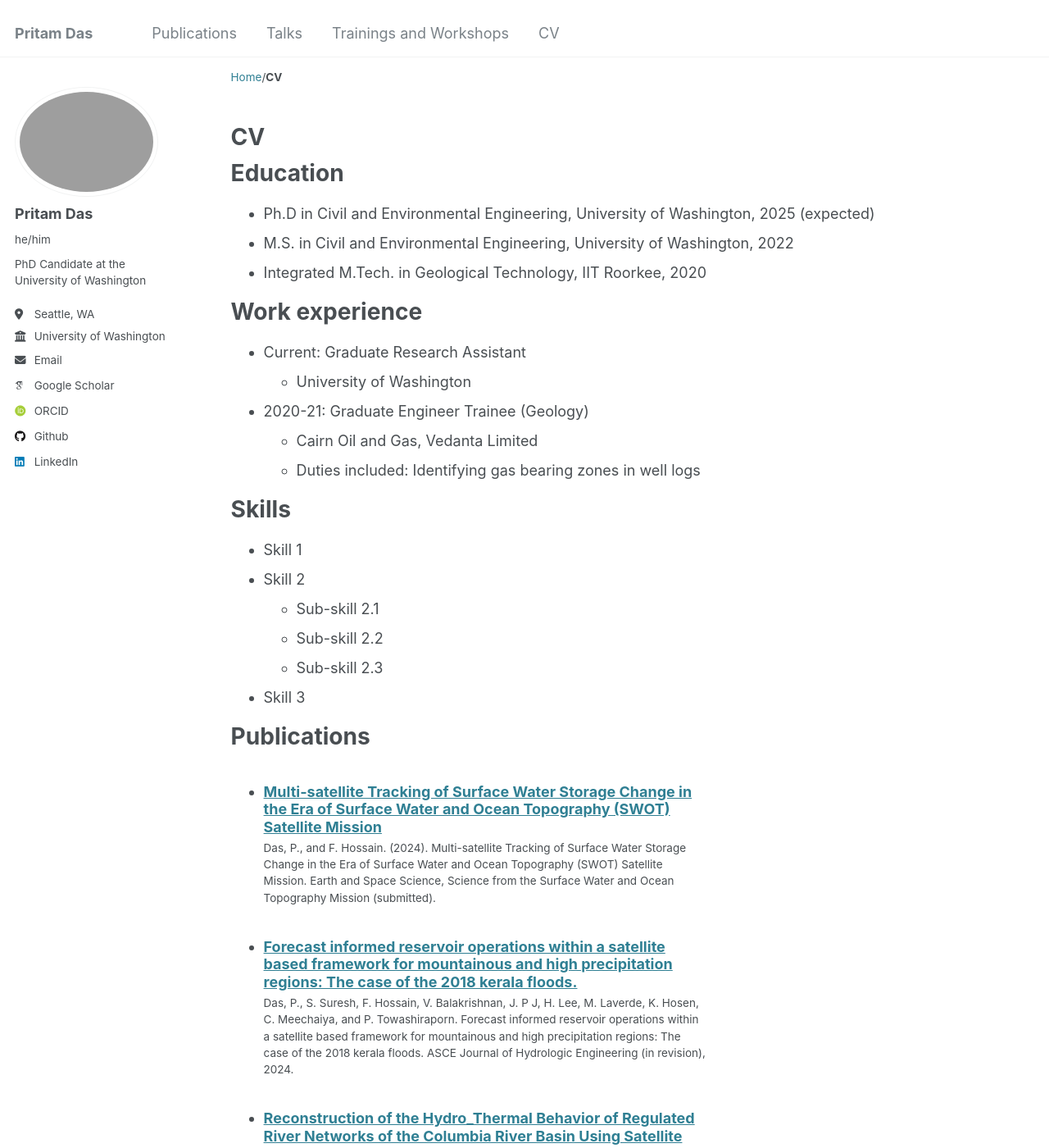
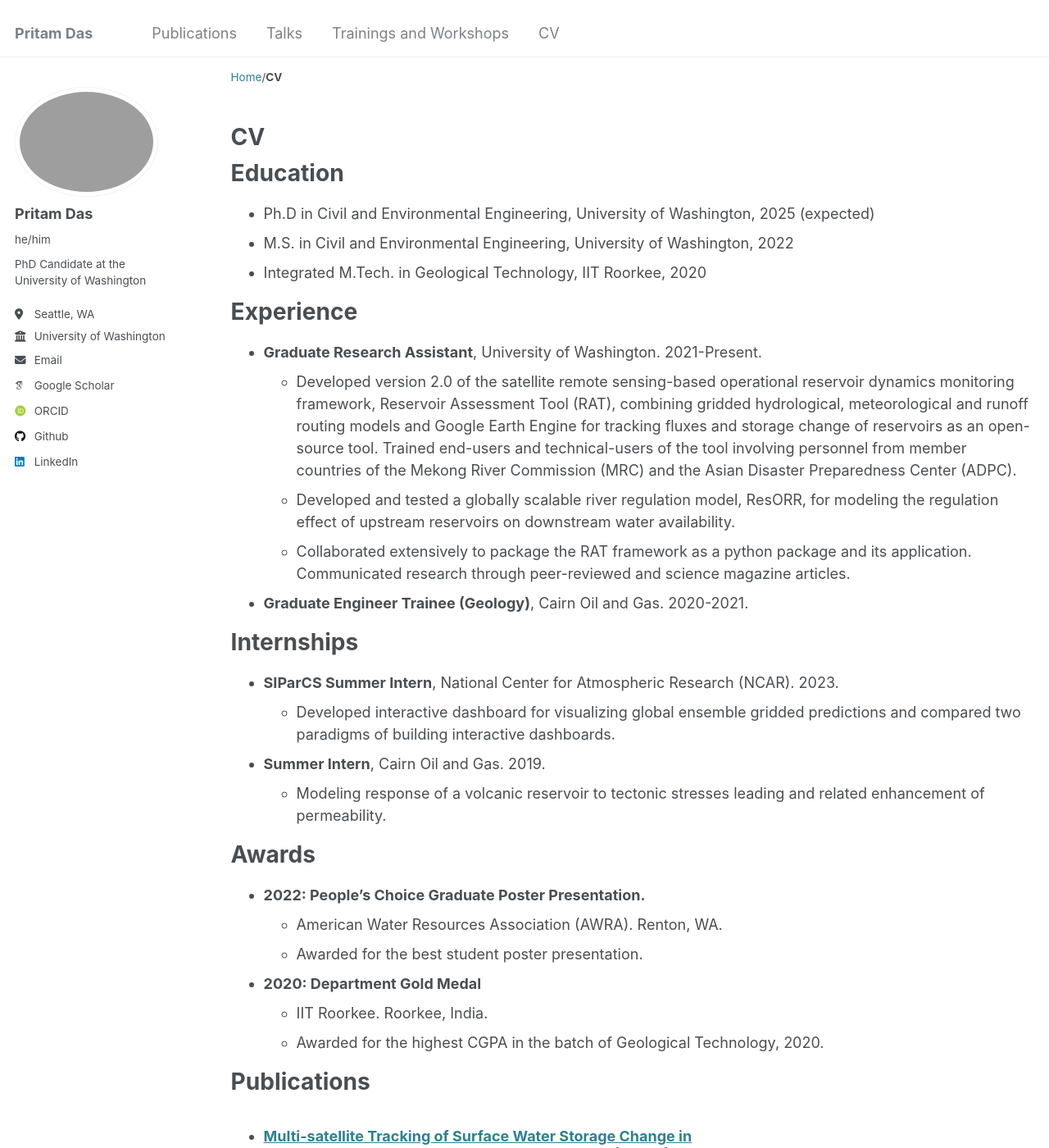
Before and after one commit to pritamd47/cv, a Jekyll site: the page built from _pages/cv.md, in a window 1280 px wide and 1400 px high. Shown: the whole window at 82% size. Built offline with Jekyll 4.4.1, drawn with Linux system fonts in a browser that asks for light colours; some web fonts are replaced; some of the changed text lies outside the part shown.

Commit message:
update cv and resume

```diff
--- a/_pages/cv.md
+++ b/_pages/cv.md
@@ -8,30 +8,36 @@ redirect_from:
 ---
 
 {% include base_path %}
-
 Education
 ======
 * Ph.D in Civil and Environmental Engineering, University of Washington, 2025 (expected)
 * M.S. in Civil and Environmental Engineering, University of Washington, 2022
 * Integrated M.Tech. in Geological Technology, IIT Roorkee, 2020
 
-Work experience
+Experience
 ======
-* Current: Graduate Research Assistant
-  * University of Washington
+* __Graduate Research Assistant__, University of Washington. 2021-Present.
+  * Developed version 2.0 of the satellite remote sensing-based operational reservoir dynamics monitoring framework, Reservoir Assessment Tool (RAT), combining gridded hydrological, meteorological and runoff routing models and Google Earth Engine for tracking fluxes and storage change of reservoirs as an open-source tool. Trained end-users and technical-users of the tool involving personnel from member countries of the Mekong River Commission (MRC) and the Asian Disaster Preparedness Center (ADPC).
+  * Developed and tested a globally scalable river regulation model, ResORR, for modeling the regulation effect of upstream reservoirs on downstream water availability.
+  * Collaborated extensively to package the RAT framework as a python package and its application. Communicated research through peer-reviewed and science magazine articles.
+* __Graduate Engineer Trainee (Geology)__, Cairn Oil and Gas. 2020-2021.
 
-* 2020-21: Graduate Engineer Trainee (Geology)
-  * Cairn Oil and Gas, Vedanta Limited
-  * Duties included: Identifying gas bearing zones in well logs
+Internships
+======
+* __SIParCS Summer Intern__, National Center for Atmospheric Research (NCAR). 2023.
+  * Developed interactive dashboard for visualizing global ensemble gridded predictions and compared two paradigms of building interactive dashboards.
 
-Skills
+* __Summer Intern__, Cairn Oil and Gas. 2019.
+  * Modeling response of a volcanic reservoir to tectonic stresses leading and related enhancement of permeability.
+
+Awards
 ======
-* Skill 1
-* Skill 2
-  * Sub-skill 2.1
-  * Sub-skill 2.2
-  * Sub-skill 2.3
-* Skill 3
+* __2022: People’s Choice Graduate Poster Presentation.__
+  * American Water Resources Association (AWRA). Renton, WA.
+  * Awarded for the best student poster presentation.
+* __2020: Department Gold Medal__
+  * IIT Roorkee. Roorkee, India.
+  * Awarded for the highest CGPA in the batch of Geological Technology, 2020.
 
 Publications
 ======
@@ -44,3 +50,10 @@ Talks
   <ul>{% for post in site.talks reversed %}
     {% include archive-single-talk-cv.html  %}
   {% endfor %}</ul>
+
+Skills and Interests
+======
+* Programming Languages: Python, Bash, Latex, C++, R
+* Software: ArcGIS, QGIS, Git, Figma, Linux
+* Languages: English, Hindi, Bangla
+* Interests: Photography, Hiking, Volunteering
```
Also changed, not shown: _pages/about.md (+3 -6 lines).
